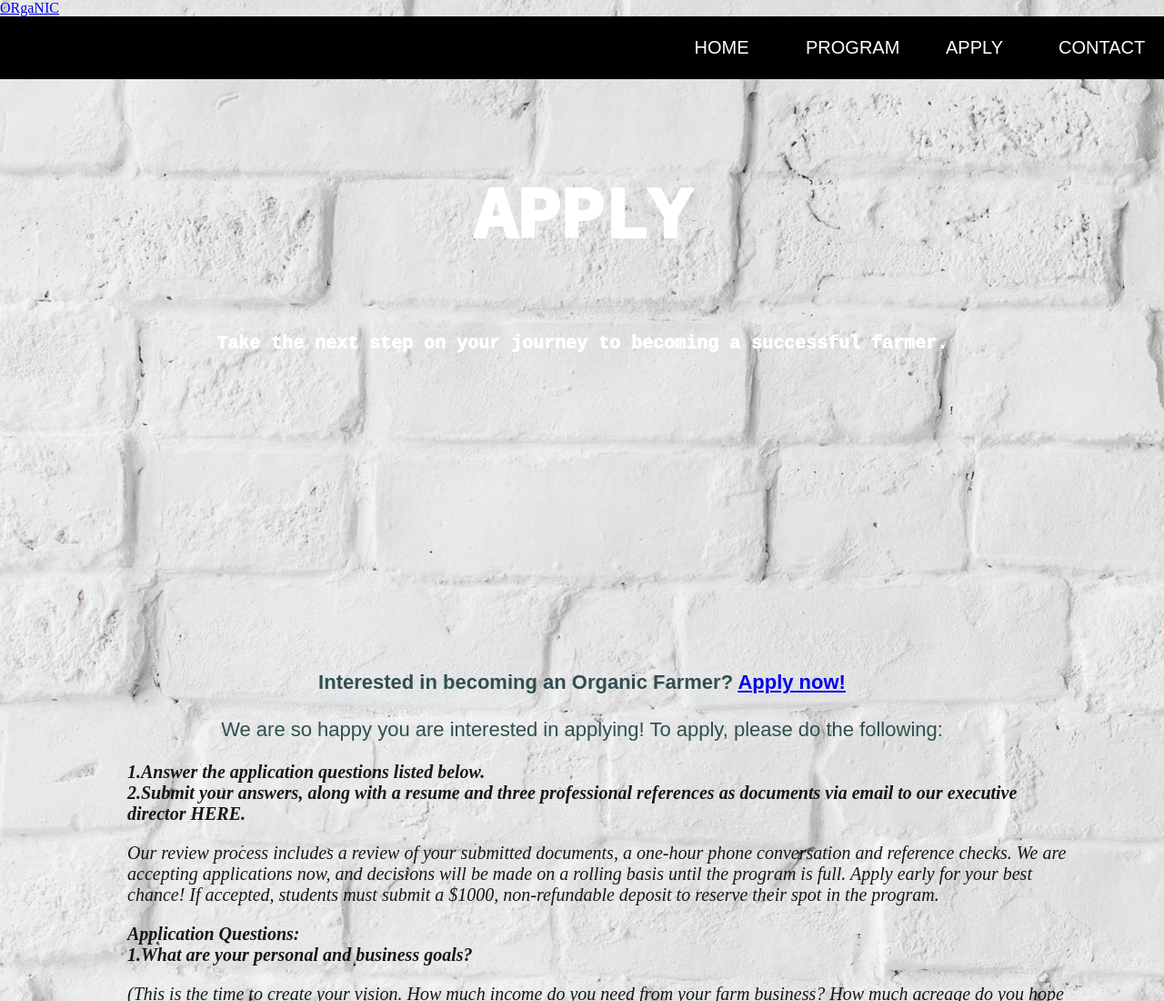
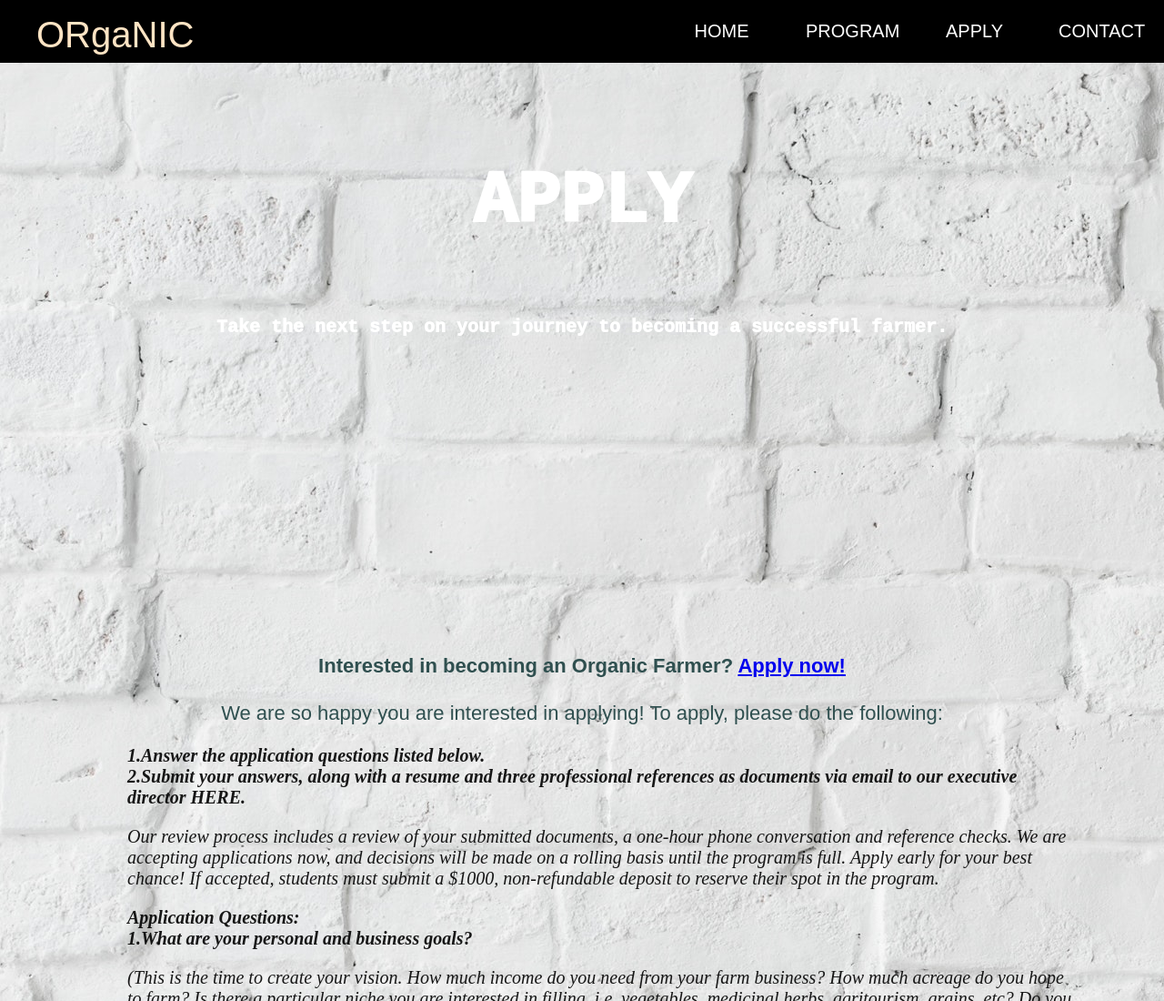
Before and after one commit to VENKATESHCHALIBINDI/farming, a plain HTML site: page website/apply.html in a window 1280 px wide. Shown: the top 1100 px of the page at 91% size. Drawn offline with Linux system fonts and the light colour scheme.

Commit message:
Update applycss.css

```diff
--- a/website/applycss.css
+++ b/website/applycss.css
@@ -45,12 +45,10 @@ body{
 
 .logo{
     float: left;
-}
-.logo span{
-
-    font-family: sans-serif;
+    text-decoration: none;
+     font-family: sans-serif;
     font-size: 40px;
-    color: saddlebrown;
+    color: bisque;
     position:absolute;
     top:2%;
     left:20px;
```
